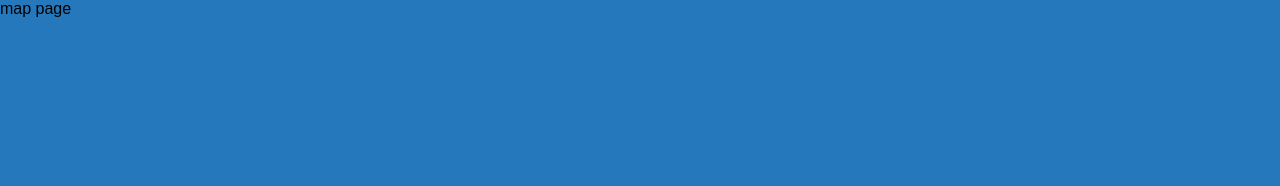
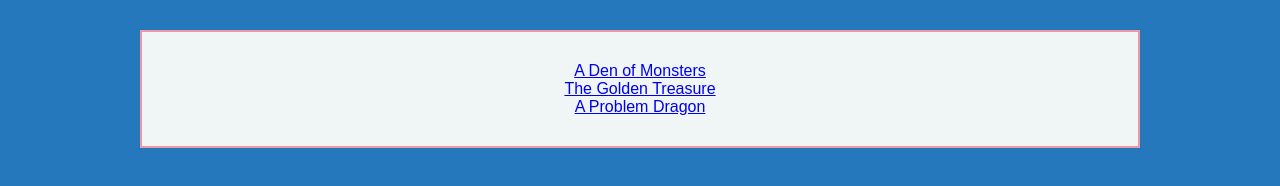
Before and after one commit to brookeperkins/lab-13-adventure-time, a plain HTML site: page map/index.html in a window 1280 px wide. Drawn offline with Linux system fonts and the light colour scheme.

Commit message:
connected quests

```diff
--- a/app.js
+++ b/app.js
@@ -1,4 +1,4 @@
-import { makeUser } from './userUtils.js';
+import { makeUser } from './user-utils.js';
 // import functions and grab DOM elements
 const form = document.querySelector('form');
 
@@ -13,4 +13,6 @@ form.addEventListener('submit', (e) => {
 
     const stringyUser = JSON.stringify(user);
     localStorage.setItem('USER', stringyUser);
+
+    window.location = './map';
 });
--- a/map/map-index.html
+++ b/map/index.html
@@ -9,8 +9,11 @@
     <title>Document</title>
 </head>
 <body>
-    map page
+    <main>
+        <section>
 
-    <script type ="module" src="./map.js"></script>
+        </section>
+    </main>
+    <script type="module" src="./map.js"></script>
 </body>
 </html>
--- a/map/map.js
+++ b/map/map.js
@@ -1 +1,13 @@
-console.log('welcome to the MAP PAGE BABY');
+import quests from '../data.js';
+
+const section = document.querySelector('section');
+
+for (let i = 0; i < quests.length; i++) {
+    const quest = quests[i];
+
+    const a = document.createElement('a');
+    a.textContent = quest.title;
+    a.href = '/quest/?id=' + quest.id;
+
+    section.append(a);
+}
--- a/quest/quest.js
+++ b/quest/quest.js
@@ -1,10 +1,12 @@
 import allQuests from '../data.js';
-import { findById, renderSection } from '../quest/quest-utils.js';
+import { findById, renderSection } from './quest-utils.js';
 
 const main = document.querySelector('main');
 
 // placeholder for query param
-const questId = 'monsters';
+const params = new URLSearchParams(window.location.search);
+
+const questId = params.get('id');
 
 const questData = findById(allQuests, questId);
 
```
Also changed, not shown: quest/index.html (renamed from quest/quest-index.html), results/index.html (renamed from results/results-index.html).
